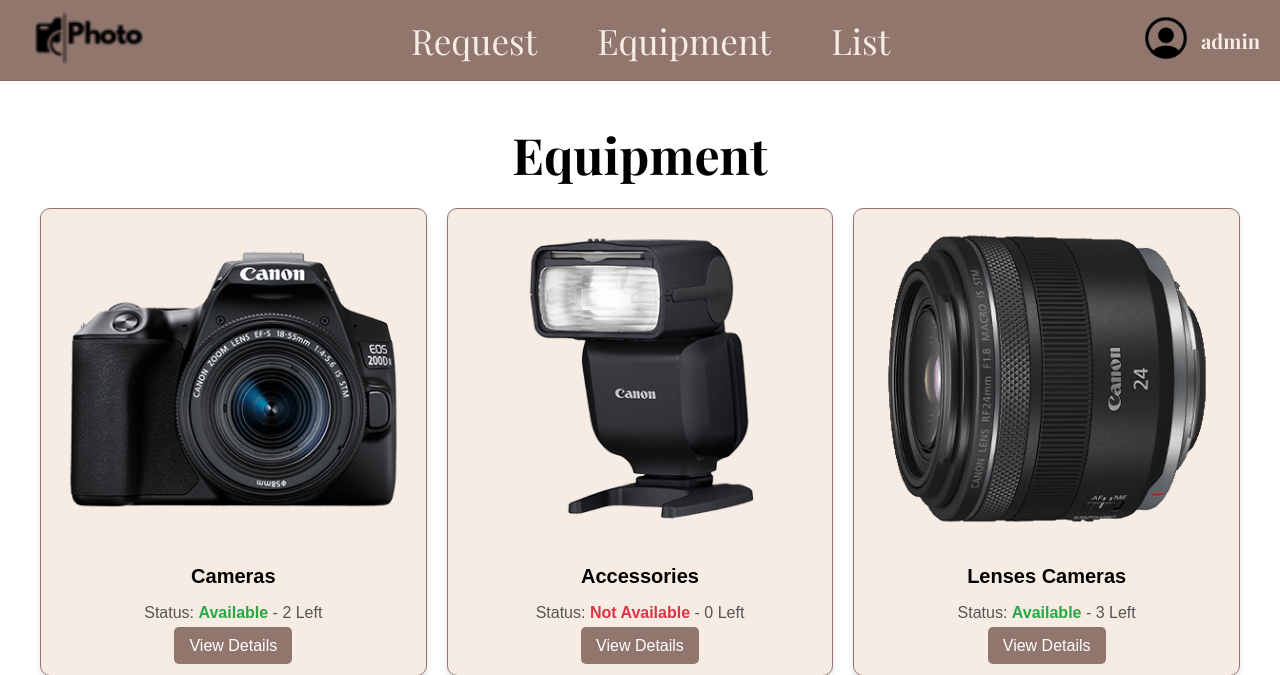
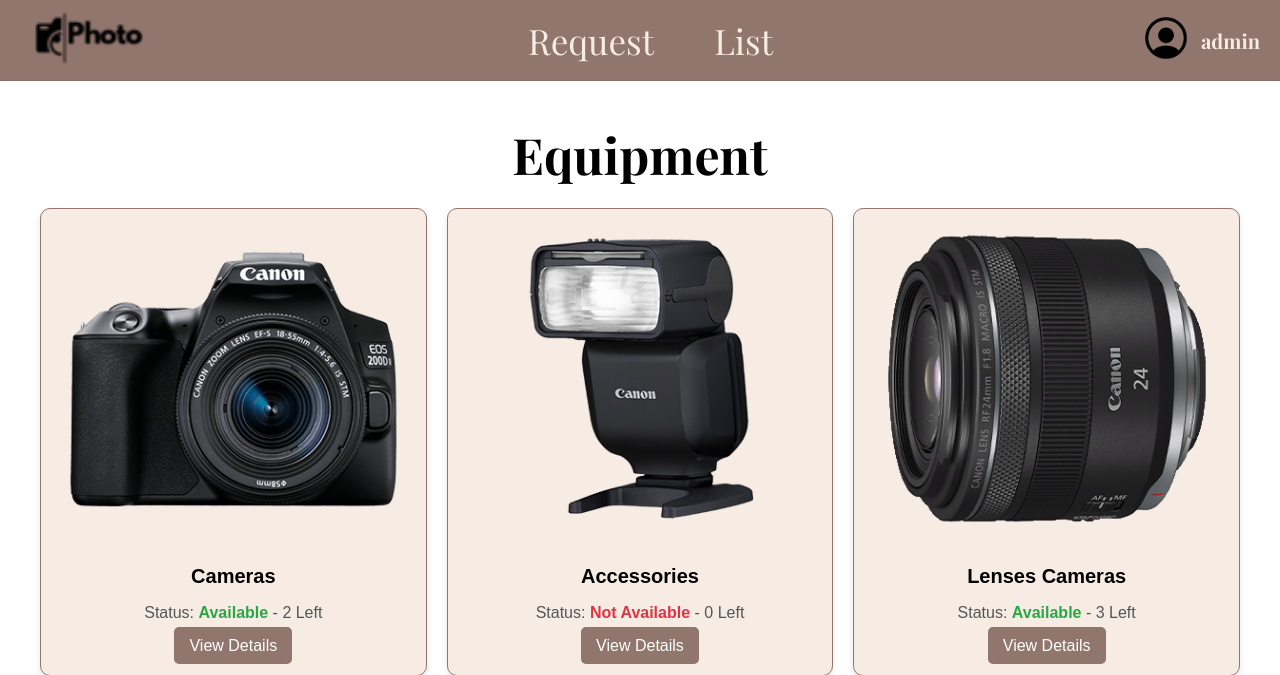
Before and after one commit to pakin6509681182/cs332_cloudfoundation, a Flask app: page /admin_equipment in a window 1280 px wide. Shown: the top 675 px of the page. Run offline with Flask 3, Linux system fonts and the light colour scheme.

Commit message:
Remove equipment menu link from admin templates for cleanup

```diff
--- a/templates/admin_equipment.html
+++ b/templates/admin_equipment.html
@@ -20,7 +20,7 @@
             <!-- เมนู -->
             <ul class="menu">
                 <li><a href="{{ url_for('admin_req') }}">Request</a></li>
-                <li><a href="{{ url_for('admin_equipment') }}">Equipment</a></li>
+                <!-- <li><a href="{{ url_for('admin_equipment') }}">Equipment</a></li> -->
                 <li><a href="{{ url_for('admin_list') }}">List</a></li>
             </ul>
             <!-- Username -->
--- a/templates/admin_list.html
+++ b/templates/admin_list.html
@@ -20,7 +20,7 @@
             <!-- เมนู -->
             <ul class="menu">
                 <li><a href="{{ url_for('admin_req') }}">Request</a></li>
-                <li><a href="{{ url_for('admin_equipment') }}">Equipment</a></li>
+                <!-- <li><a href="{{ url_for('admin_equipment') }}">Equipment</a></li> -->
                 <li><a href="{{ url_for('admin_list') }}">List</a></li>
             </ul>
             <!-- Username -->
--- a/templates/admin_req.html
+++ b/templates/admin_req.html
@@ -20,7 +20,7 @@
             <!-- เมนู -->
             <ul class="menu">
                 <li><a href="{{ url_for('admin_req') }}">Request</a></li>
-                <li><a href="{{ url_for('admin_equipment') }}">Equipment</a></li>
+                <!-- <li><a href="{{ url_for('admin_equipment') }}">Equipment</a></li> -->
                 <li><a href="{{ url_for('admin_list') }}">List</a></li>
             </ul>
             <!-- Username -->
```
